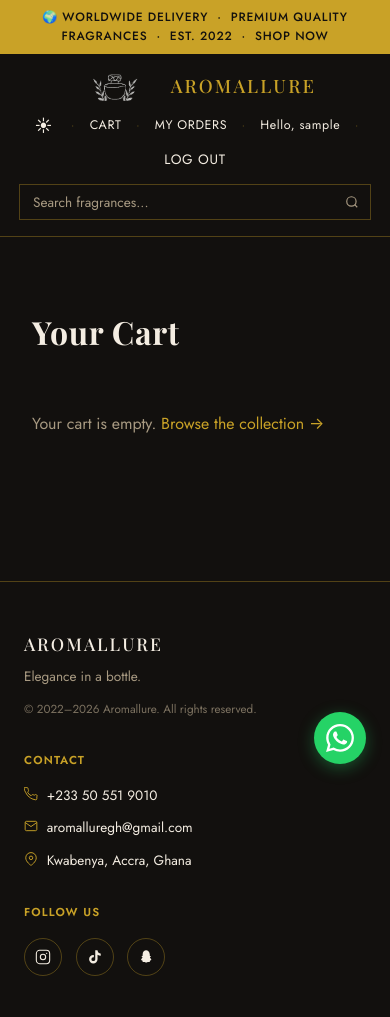
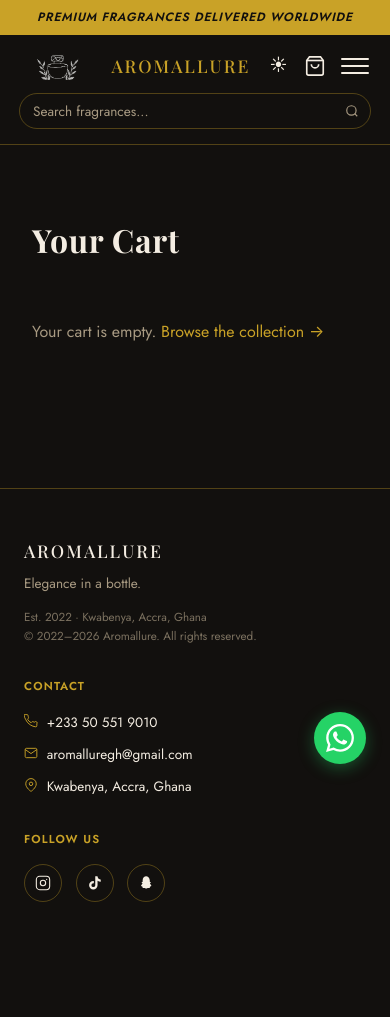
Before and after one commit to eddy-jordan/aromallure, a Django app: page /cart/ in a window 390 px wide. After the commit the page ends 902 px from the top, so only its background shows below. Run offline with Django 5.2, Linux system fonts and the light colour scheme; the visitor is signed in with stand-in values (Sample User, id 1).

Commit message:
UI overhaul - cart icon, border radius, mobile hamburger menu

```diff
--- a/static/shop/css/style.css
+++ b/static/shop/css/style.css
@@ -968,3 +968,155 @@ input[type="number"], input[type="tel"] {
 }
 .page-btn:hover { border-color: var(--gold); color: var(--gold); text-decoration: none; }
 .page-info { color: var(--muted); font-size: 0.82rem; }
+
+/* ═══════════════════════════════════════════════════════════
+   UI OVERHAUL — border-radius, remove outlines, cart icon,
+   mobile hamburger nav
+   ═══════════════════════════════════════════════════════════ */
+
+/* ── Global border-radius & outline removal ──────────────── */
+button, .btn, input, textarea, select,
+.product-card, .nav-search, .auth-container,
+.order-summary, .payment-panel, .btn-small,
+.cart-table, .checkout-form { border-radius: 12px !important; }
+
+.nav-search { border-radius: 24px !important; }
+.nav-search-input { border-radius: 24px 0 0 24px !important; }
+.nav-search-btn { border-radius: 0 24px 24px 0 !important; }
+
+.product-card { border-radius: 16px !important; overflow: hidden; }
+.product-thumb { border-radius: 16px 16px 0 0 !important; }
+
+.badge, .status-badge, .cart-badge { border-radius: 20px !important; }
+
+*:focus { outline: none !important; }
+*:focus-visible { outline: 2px solid var(--gold) !important; outline-offset: 2px; }
+
+/* ── Cart icon sizing ─────────────────────────────────────── */
+.cart-link {
+  position: relative;
+  display: flex;
+  align-items: center;
+  text-decoration: none;
+  color: var(--cream);
+}
+.cart-link svg { width: 22px; height: 22px; }
+.cart-link:hover { color: var(--gold); }
+.cart-badge {
+  position: absolute;
+  top: -6px;
+  right: -8px;
+  min-width: 16px;
+  height: 16px;
+  font-size: 0.6rem;
+  display: flex;
+  align-items: center;
+  justify-content: center;
+  padding: 0 4px;
+}
+
+/* ── Nav right (theme + cart + hamburger) ─────────────────── */
+.nav-right {
+  display: flex;
+  align-items: center;
+  gap: 1rem;
+}
+
+/* ── Hamburger button ─────────────────────────────────────── */
+.hamburger-btn {
+  all: unset;
+  cursor: pointer;
+  display: none;
+  flex-direction: column;
+  justify-content: center;
+  gap: 5px;
+  width: 28px;
+  height: 28px;
+  padding: 2px;
+}
+.hamburger-btn span {
+  display: block;
+  width: 100%;
+  height: 2px;
+  background: var(--cream);
+  border-radius: 2px;
+  transition: transform 0.25s, opacity 0.25s;
+}
+.hamburger-btn[aria-expanded="true"] span:nth-child(1) { transform: translateY(7px) rotate(45deg); }
+.hamburger-btn[aria-expanded="true"] span:nth-child(2) { opacity: 0; }
+.hamburger-btn[aria-expanded="true"] span:nth-child(3) { transform: translateY(-7px) rotate(-45deg); }
+
+/* ── Footer copy clearer in light mode ───────────────────── */
+[data-theme="light"] .footer-copy { color: var(--cream); opacity: 0.85; }
+[data-theme="light"] .footer-tagline { color: var(--muted); }
+[data-theme="light"] .footer-brand { color: var(--cream); }
+
+/* ── Mobile nav (≤ 768px) ─────────────────────────────────── */
+@media (max-width: 768px) {
+  .navbar {
+    display: grid;
+    grid-template-columns: 1fr auto;
+    grid-template-rows: auto auto;
+    gap: 0.7rem;
+    padding: 0.9rem 1.2rem;
+    position: relative;
+  }
+
+  /* Brand → top-left */
+  .brand {
+    grid-column: 1;
+    grid-row: 1;
+    font-size: 1.1rem;
+  }
+  .brand-logo { height: 1.8rem; }
+
+  /* Search → full-width second row */
+  .nav-search {
+    grid-column: 1 / -1;
+    grid-row: 2;
+    max-width: 100%;
+    margin: 0;
+  }
+
+  /* Right icons → top-right */
+  .nav-right {
+    grid-column: 2;
+    grid-row: 1;
+    gap: 0.8rem;
+  }
+
+  /* Show hamburger, hide desktop nav links */
+  .hamburger-btn { display: flex; }
+  .nav-links {
+    display: none;
+    position: absolute;
+    top: 100%;
+    left: 0;
+    right: 0;
+    background: var(--panel);
+    border-top: 1px solid var(--gold-soft);
+    border-bottom: 1px solid var(--gold-soft);
+    flex-direction: column;
+    align-items: flex-start;
+    gap: 0;
+    padding: 0.5rem 0;
+    z-index: 200;
+  }
+  .nav-links.nav-menu-open { display: flex; }
+  .nav-links a,
+  .nav-links .nav-greeting,
+  .nav-links .logout-btn {
+    padding: 0.75rem 1.5rem;
+    width: 100%;
+    display: block;
+    font-size: 0.9rem;
+  }
+  .nav-links .nav-divider { display: none; }
+  .nav-links .logout-form { width: 100%; }
+  .nav-links .logout-btn {
+    font-size: 0.9rem;
+    padding: 0.75rem 1.5rem;
+    text-align: left;
+    width: 100%;
+  }
+}
--- a/templates/base.html
+++ b/templates/base.html
@@ -28,15 +28,17 @@
   {% endif %}
 
   <div class="announce-strip">
-    🌍 Worldwide Delivery &nbsp;&middot;&nbsp; Premium Quality Fragrances &nbsp;&middot;&nbsp; Est. 2022 &nbsp;&middot;&nbsp; Shop Now
+    <em><strong>Premium fragrances delivered worldwide</strong></em>
   </div>
 
   <nav class="navbar sticky-nav">
+    <!-- Brand: always left -->
     <a href="{% url 'product_list' %}" class="brand">
       <img src="{% static 'shop/img/logo-icon.png' %}" alt="" class="brand-logo" width="124" height="42">
       <span>{{ store_name|upper }}</span>
     </a>
 
+    <!-- Search bar: centre -->
     <form action="{% url 'product_list' %}" method="get" class="nav-search" role="search" onsubmit="this.action='/?q='+encodeURIComponent(this.q.value)+'#collection'; return true;">
       <input
         type="search"
@@ -53,16 +55,30 @@
       </button>
     </form>
 
-    <div class="nav-links">
+    <!-- Right: theme toggle + cart + hamburger -->
+    <div class="nav-right">
       <button type="button" id="theme-toggle" class="theme-toggle" aria-label="Switch theme" title="Switch theme">
         <span class="theme-icon theme-icon-dark" aria-hidden="true">&#9728;</span>
         <span class="theme-icon theme-icon-light" aria-hidden="true">&#9789;</span>
       </button>
-      <span class="nav-divider">&middot;</span>
-      <a href="{% url 'cart_detail' %}" class="cart-link">
-        Cart{% if cart_item_count > 0 %} <span class="cart-badge">{{ cart_item_count }}</span>{% endif %}
+
+      <a href="{% url 'cart_detail' %}" class="cart-link" aria-label="Cart">
+        <svg viewBox="0 0 24 24" fill="none" stroke="currentColor" stroke-width="1.8" aria-hidden="true">
+          <path d="M6 2L3 6v14a2 2 0 002 2h14a2 2 0 002-2V6l-3-4z"/>
+          <line x1="3" y1="6" x2="21" y2="6"/>
+          <path d="M16 10a4 4 0 01-8 0"/>
+        </svg>
+        {% if cart_item_count > 0 %}<span class="cart-badge">{{ cart_item_count }}</span>{% endif %}
       </a>
-      <span class="nav-divider">&middot;</span>
+
+      <!-- Hamburger button — mobile only -->
+      <button type="button" id="nav-hamburger" class="hamburger-btn" aria-label="Open menu" aria-expanded="false">
+        <span></span><span></span><span></span>
+      </button>
+    </div>
+
+    <!-- Desktop nav links -->
+    <div class="nav-links" id="nav-menu">
       {% if user.is_authenticated %}
         <a href="{% url 'order_history' %}">My Orders</a>
         <span class="nav-divider">&middot;</span>
@@ -98,6 +114,7 @@
       <div class="footer-col footer-col-brand">
         <span class="footer-brand">{{ store_name|upper }}</span>
         <p class="footer-tagline">Elegance in a bottle.</p>
+        <p class="footer-copy">Est. 2022 &middot; Kwabenya, Accra, Ghana</p>
         <p class="footer-copy">&copy; 2022&ndash;{% now "Y" %} {{ store_name }}. All rights reserved.</p>
       </div>
 
@@ -198,7 +215,22 @@
     })();
 
     (function () {
-      var btn = document.getElementById('back-to-top');
+      // Hamburger menu toggle
+      var btn  = document.getElementById('nav-hamburger');
+      var menu = document.getElementById('nav-menu');
+      if (!btn || !menu) return;
+      btn.addEventListener('click', function () {
+        var open = menu.classList.toggle('nav-menu-open');
+        btn.setAttribute('aria-expanded', open);
+      });
+      // Close menu when a link is clicked
+      menu.addEventListener('click', function (e) {
+        if (e.target.tagName === 'A' || e.target.closest('button[type="submit"]')) {
+          menu.classList.remove('nav-menu-open');
+          btn.setAttribute('aria-expanded', 'false');
+        }
+      });
+    })();
       if (!btn) return;
       window.addEventListener('scroll', function () {
         btn.classList.toggle('visible', window.scrollY > 400);
```
